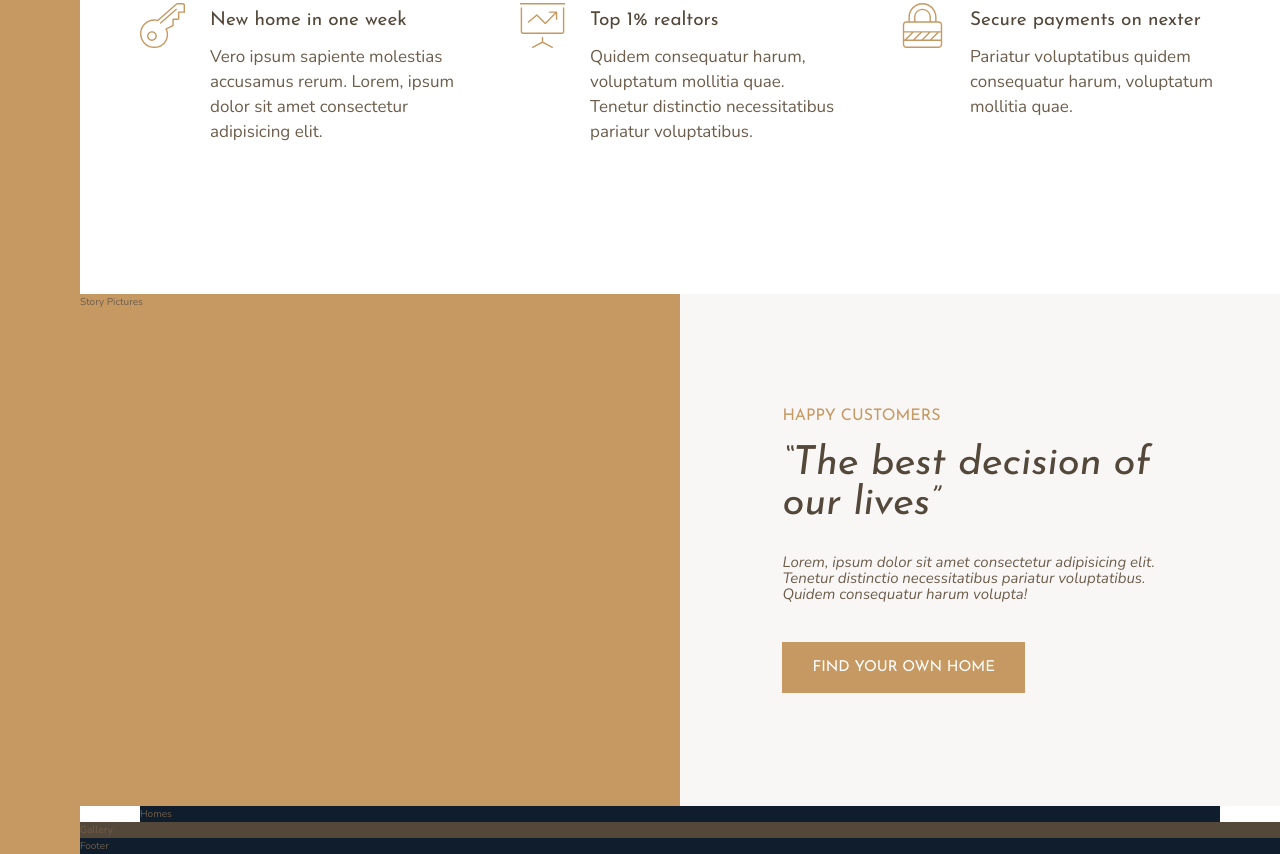
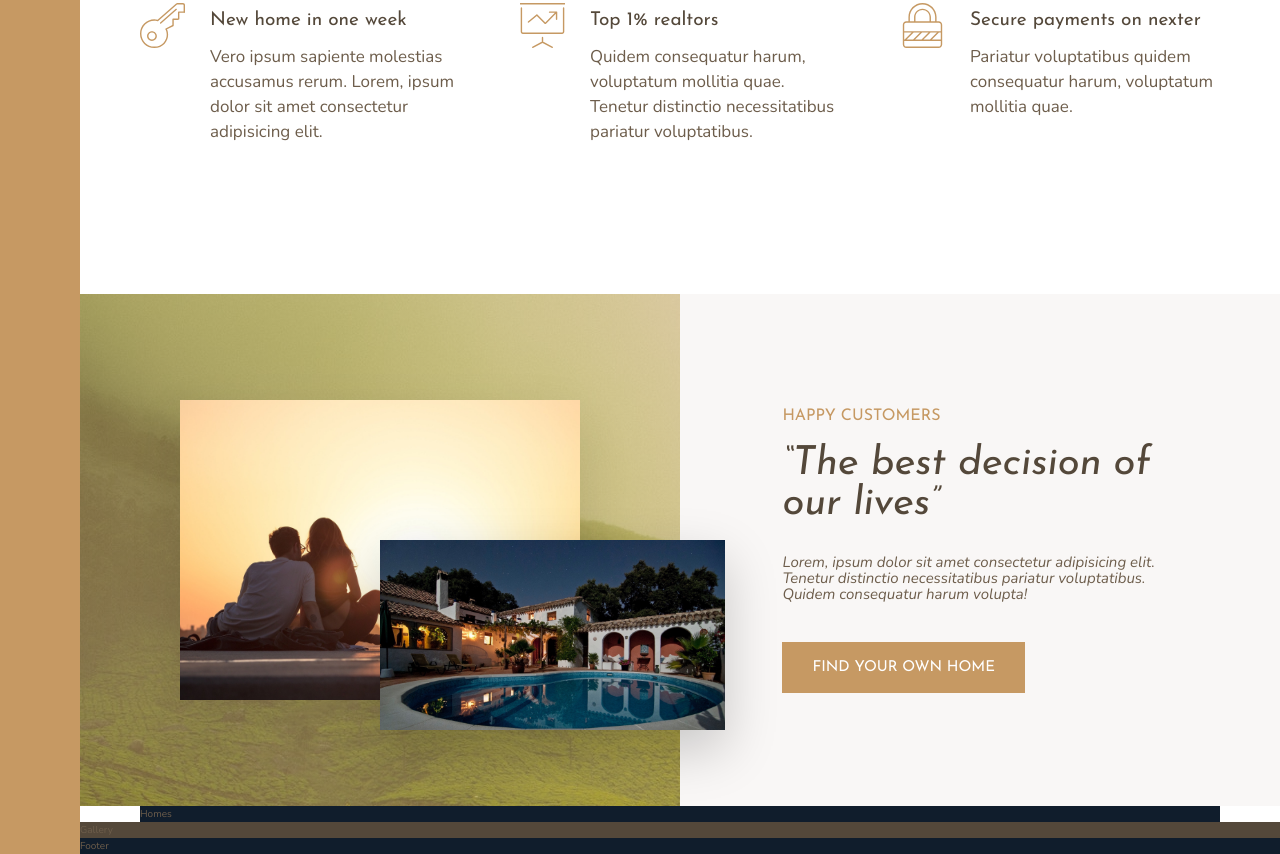
Before and after one commit to JodePalmer/nexter-project1, a website: page index.html in a window 1280 px wide. Shown: the part 968-1822 px from the top of the page. Drawn offline with nearby package versions, Linux system fonts and the light colour scheme.

Commit message:
add story images section

```diff
--- a/index.html
+++ b/index.html
@@ -70,7 +70,8 @@
         </section>
 
         <div class="story__pictures">
-            Story Pictures
+            <img src="img/story-1.jpeg" alt="Couple with new house" class="story__img-1">
+            <img src="img/story-2.jpeg" alt="New house" class="story__img-2">
         </div>
 
         <div class="story__content">
--- a/sass/_story.scss
+++ b/sass/_story.scss
@@ -2,7 +2,28 @@
 
     &__pictures {
         background-color: $color-primary;
+        background-image: linear-gradient(rgba($color-primary, .5), rgba($color-primary, .5)), url(../img/back.jpg);
         grid-column: full-start / col-end 4;
+
+        display: grid;
+        grid-template-rows: repeat(6, 1fr);
+        grid-template-columns: repeat(6, 1fr);
+        align-items: center;
+    }
+
+    &__img-1 {
+        width: 100%;
+        grid-row: 2 /6;
+        grid-column: 2 /6;
+        box-shadow: 0 2rem 5rem rgba(#000, .1);
+    }
+
+    &__img-2 {
+        width: 115%;
+        grid-row: 4 /6;
+        grid-column: 4 /7;
+        z-index: 20;
+        box-shadow: 0 2rem 5rem rgba(#000, .2);
     }
 
     &__content {
```
Also changed, not shown: css/style.css.
